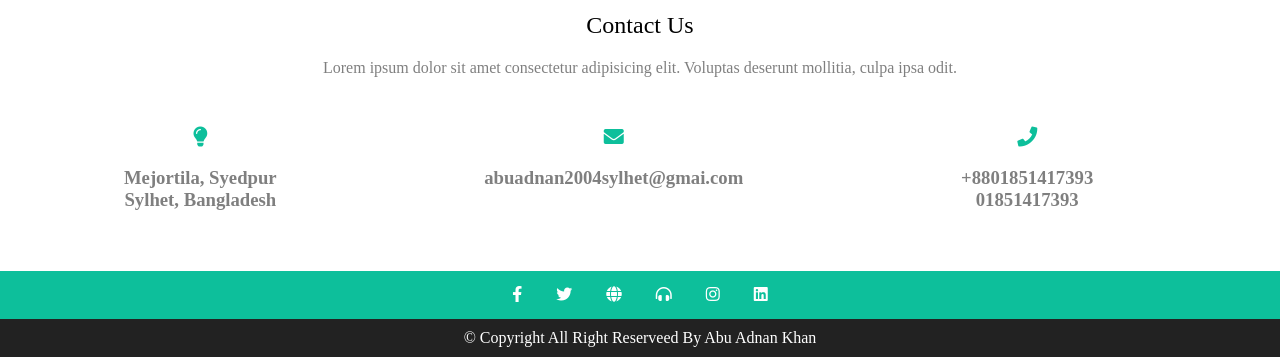
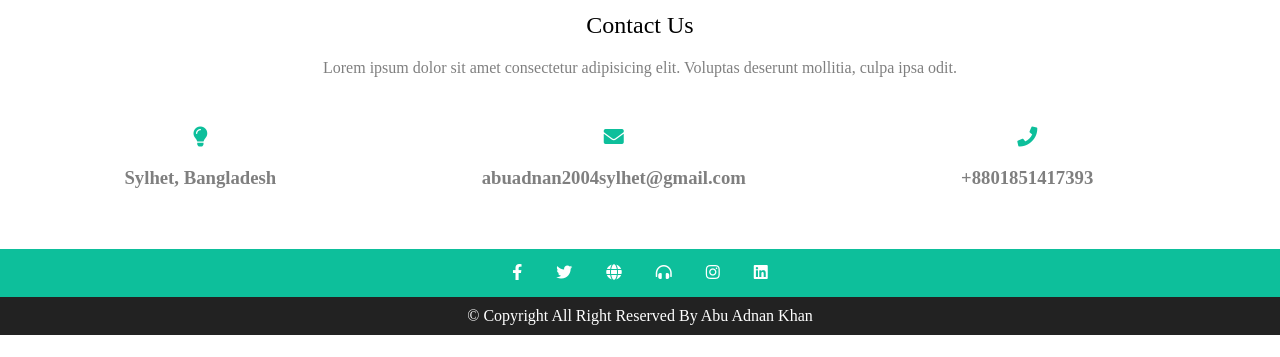
Before and after one commit to abuadnankhan/tamplete1, a plain HTML site: page index.html in a window 1280 px wide. Shown: the part 1394-1751 px from the top of the page. After the commit the page ends 1729 px from the top, so only its background shows below. Drawn offline with Linux system fonts and the light colour scheme.

Commit message:
Update index.html

```diff
--- a/index.html
+++ b/index.html
@@ -102,22 +102,22 @@
             </div>
             <div class="aboutdiv left">
                 <i class="fas fa-lightbulb"></i>
-                <h3>Mejortila, Syedpur</h3>
                 <h3>Sylhet, Bangladesh</h3>
+
             </div>
             <div class="aboutdiv left">
-                <i class="fas fa-envelope"></i>                <h3> abuadnan2004sylhet@gmai.com</h3>
+                <i class="fas fa-envelope"></i>                <h3>abuadnan2004sylhet@gmail.com</h3>
             </div>
             <div class="aboutdiv left">
                 <i class="fas fa-phone"></i>                <h3>+8801851417393</h3>
-                <h3>01851417393</h3>
+
             </div>
         </div>
 
         <div class="footersection">
             <div class="social text-center">
                 <ul>
-                    <li><a href="#"><i class="fab fa-facebook-f"></i></a></li>
+                    <li><a href="https://www.facebook.com/KhanZzUiX/"><i class="fab fa-facebook-f"></i></a></li>
                     <li><a href="#"><i class="fab fa-twitter"></i></a></li>
                     <li><a href="#"><i class="fas fa-globe"></i></a></li>
                     <li><a href="#"><i class="fas fa-headphones-alt"></i></a></li>
@@ -128,7 +128,7 @@
         </div>
 
         <div class="footerbottom text-center">
-            <p>&COPY; Copyright All Right Reserveed By Abu Adnan Khan</p>
+            <p>&COPY; Copyright All Right Reserved By Abu Adnan Khan</p>
         </div>
 
     </div>
```
